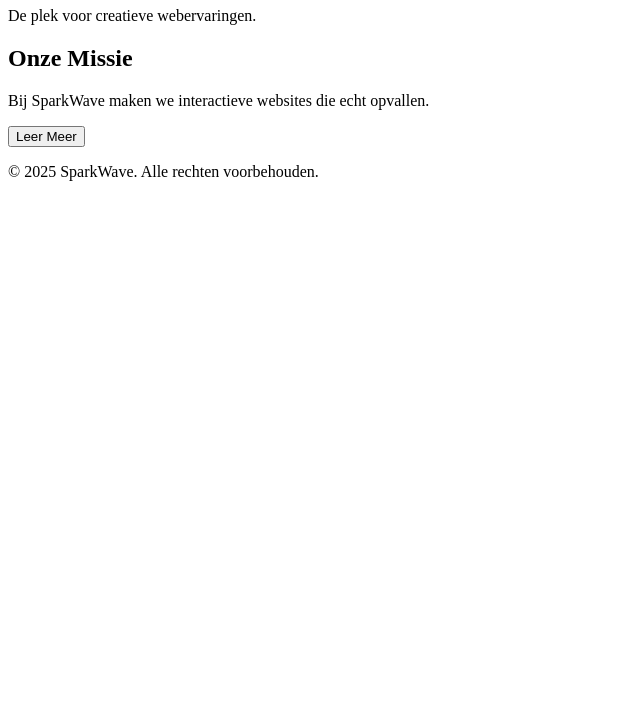
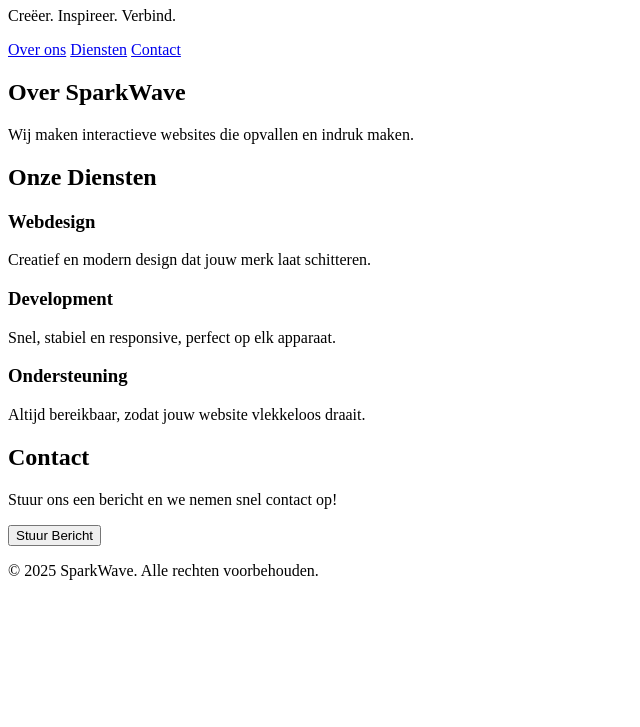
Before and after one commit to abdurahmaan076/Leren-met-ChatGPT, a plain HTML site: page index.html in a window 1280 px wide. Shown: the part 73-800 px from the top of the page, without its empty margins (0-640 px from the left). Drawn offline with Linux system fonts and the light colour scheme; a script that the page names is missing.

Commit message:
Update index.html

```diff
--- a/index.html
+++ b/index.html
@@ -6,20 +6,52 @@
     <link rel="stylesheet" href="style.css">
   </head>
   <body>
+
+    <!-- Header -->
     <header>
-      <h1>Welkom bij SparkWave</h1>
-      <p>De plek voor creatieve webervaringen.</p>
+      <h1>SparkWave</h1>
+      <p>Creëer. Inspireer. Verbind.</p>
+      <nav>
+        <a href="#about">Over ons</a>
+        <a href="#services">Diensten</a>
+        <a href="#contact">Contact</a>
+      </nav>
     </header>
 
-    <main>
-      <section id="intro">
-        <h2>Onze Missie</h2>
-        <p>Bij SparkWave maken we interactieve websites die echt opvallen.</p>
-        <button id="leerMeerKnop">Leer Meer</button>
-        <p id="bericht"></p>
-      </section>
-    </main>
+    <!-- Over ons sectie -->
+    <section id="about">
+      <h2>Over SparkWave</h2>
+      <p>Wij maken interactieve websites die opvallen en indruk maken.</p>
+    </section>
 
+    <!-- Diensten sectie -->
+    <section id="services">
+      <h2>Onze Diensten</h2>
+      <div class="cards">
+        <div class="card">
+          <h3>Webdesign</h3>
+          <p>Creatief en modern design dat jouw merk laat schitteren.</p>
+        </div>
+        <div class="card">
+          <h3>Development</h3>
+          <p>Snel, stabiel en responsive, perfect op elk apparaat.</p>
+        </div>
+        <div class="card">
+          <h3>Ondersteuning</h3>
+          <p>Altijd bereikbaar, zodat jouw website vlekkeloos draait.</p>
+        </div>
+      </div>
+    </section>
+
+    <!-- Contact sectie -->
+    <section id="contact">
+      <h2>Contact</h2>
+      <p>Stuur ons een bericht en we nemen snel contact op!</p>
+      <button id="contactKnop">Stuur Bericht</button>
+      <p id="contactBericht"></p>
+    </section>
+
+    <!-- Footer -->
     <footer>
       <p>&copy; 2025 SparkWave. Alle rechten voorbehouden.</p>
     </footer>
```
